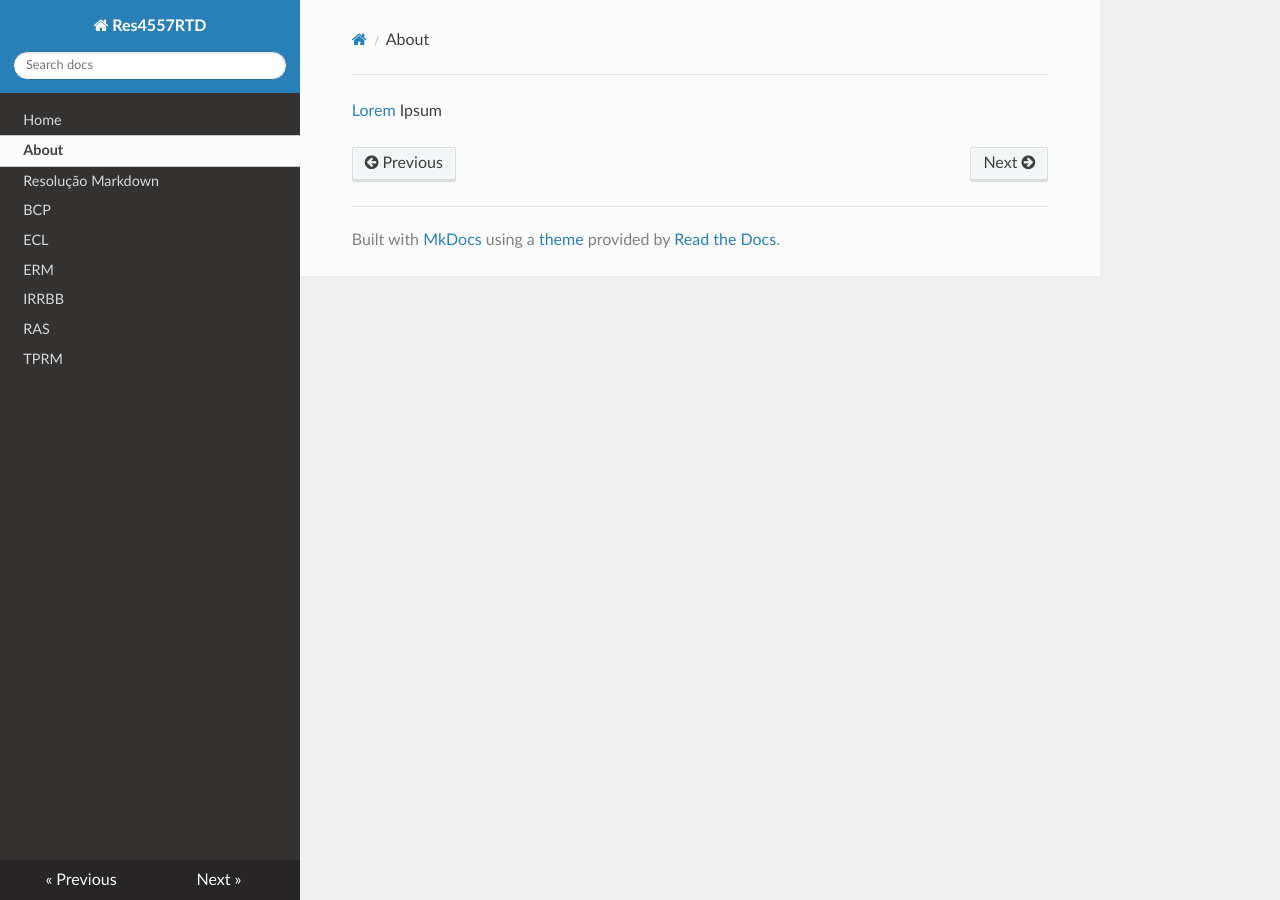
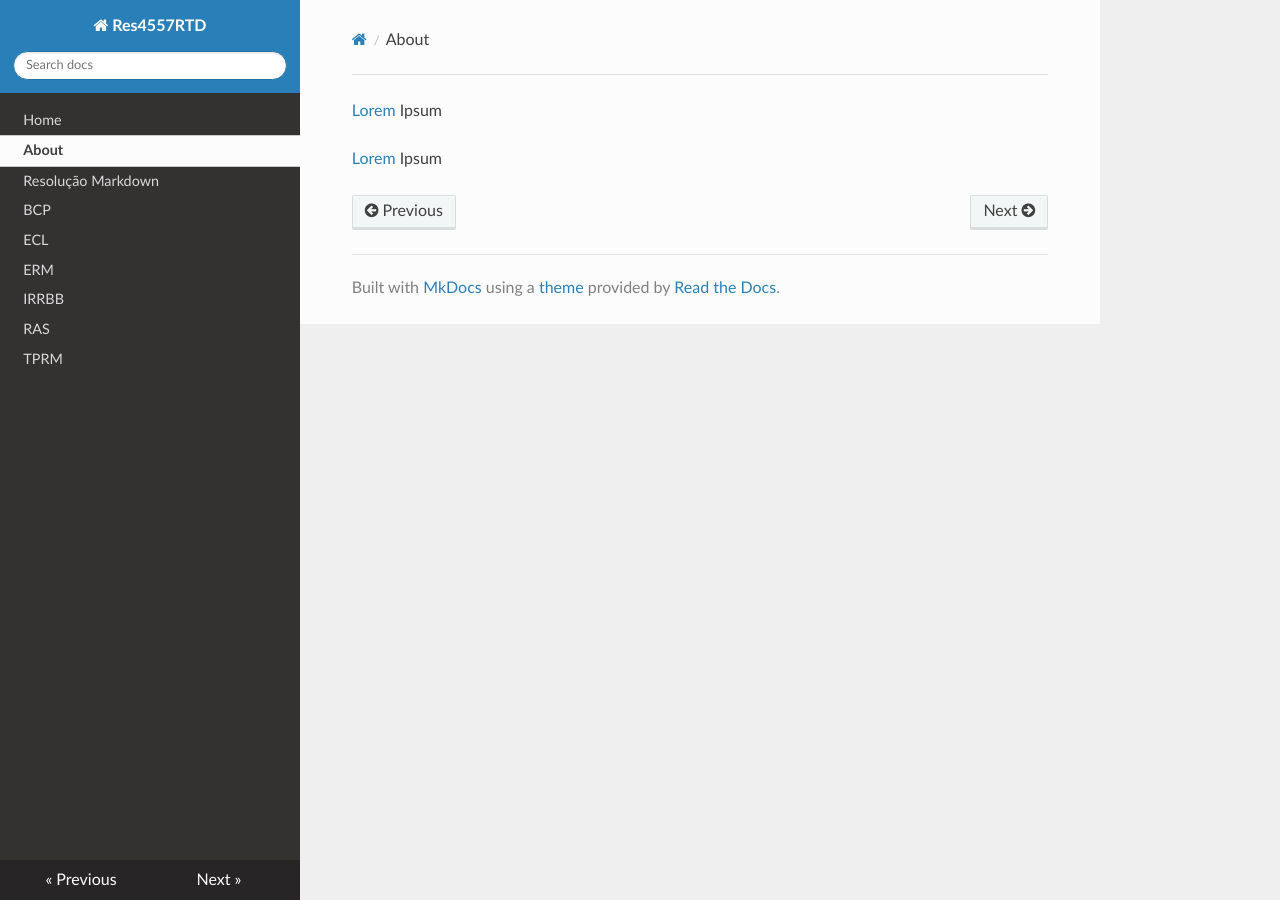
Before and after one commit to flaviomalerba-hash/Res4557RTD, an MkDocs documentation site: the page built from docs/about.md, in a window 1280 px wide. Built offline with MkDocs 1.6.1, drawn with Linux system fonts in a browser that asks for light colours; nearby versions of some CDN libraries.

Commit message:
lorem teste

```diff
--- a/docs/about.md
+++ b/docs/about.md
@@ -1 +1,3 @@
 [Lorem](glossary/lorem.md) Ipsum
+
+[Lorem](glossary/lorem.md#Lorem) Ipsum
```
